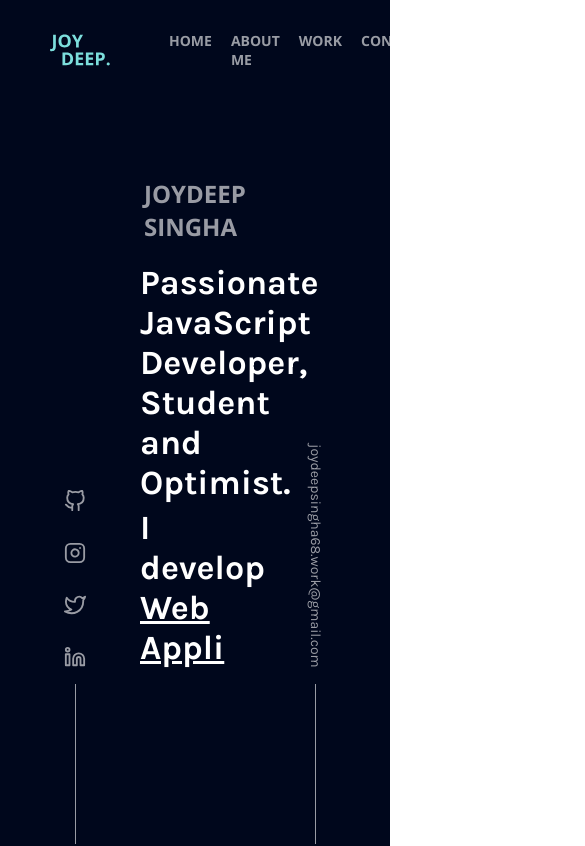
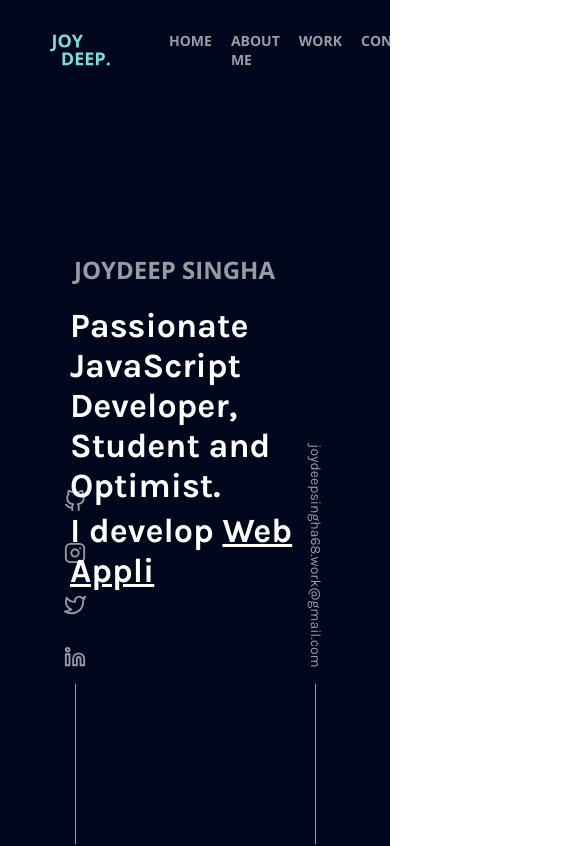
Before and after one commit to Jds-23/curly-robot, a Next.js app: page / in a window 390 px wide. Shown: the top 846 px of the page, 585 px wide, since content can reach past the window. Built offline with nearby package versions, Linux system fonts and the light colour scheme.

Commit message:
style: responsive padding

```diff
--- a/pages/index.js
+++ b/pages/index.js
@@ -8,10 +8,12 @@ import AboutMe from '@components//AboutMe';
 import Work from '@components/Work';
 import Footer from '@components/Footer';
 import { useRef } from 'react';
+import { useMediaQuery } from 'react-responsive';
 const Home = () => {
   const heroRef = useRef(null)
   const aboutMeRef = useRef(null)
   const workRef = useRef(null)
+  const isTablet = useMediaQuery({ query: '(max-width: 768px)' })
   const heroScrollIntoView = () => {
     heroRef.current.scrollIntoView({
       behavior: "smooth",
@@ -33,17 +35,17 @@ const Home = () => {
         <title>Joydeep</title>
       </Head>
       <Header heroScrollIntoView={heroScrollIntoView} aboutMeScrollIntoView={aboutMeScrollIntoView} workScrollIntoView={workScrollIntoView} />
-      <LeftNav />
-      <Container>
+      <LeftNav isTablet={isTablet} />
+      <Container isTablet={isTablet}>
         <span ref={heroRef} />
-        <Hero />
+        <Hero isTablet={isTablet} />
         <span ref={aboutMeRef} />
-        <AboutMe />
+        <AboutMe isTablet={isTablet} />
         <span ref={workRef} />
         <Work />
         <Footer />
       </Container>
-      <RightNav />
+      <RightNav isTablet={isTablet} />
     </div>
   )
 }
@@ -54,4 +56,5 @@ min-height:100vh;
 background-color:#00071C;
 width:100%;
 padding:0 140px;
+${props => props.isTablet && `padding:0 70px;`}
 `
```
